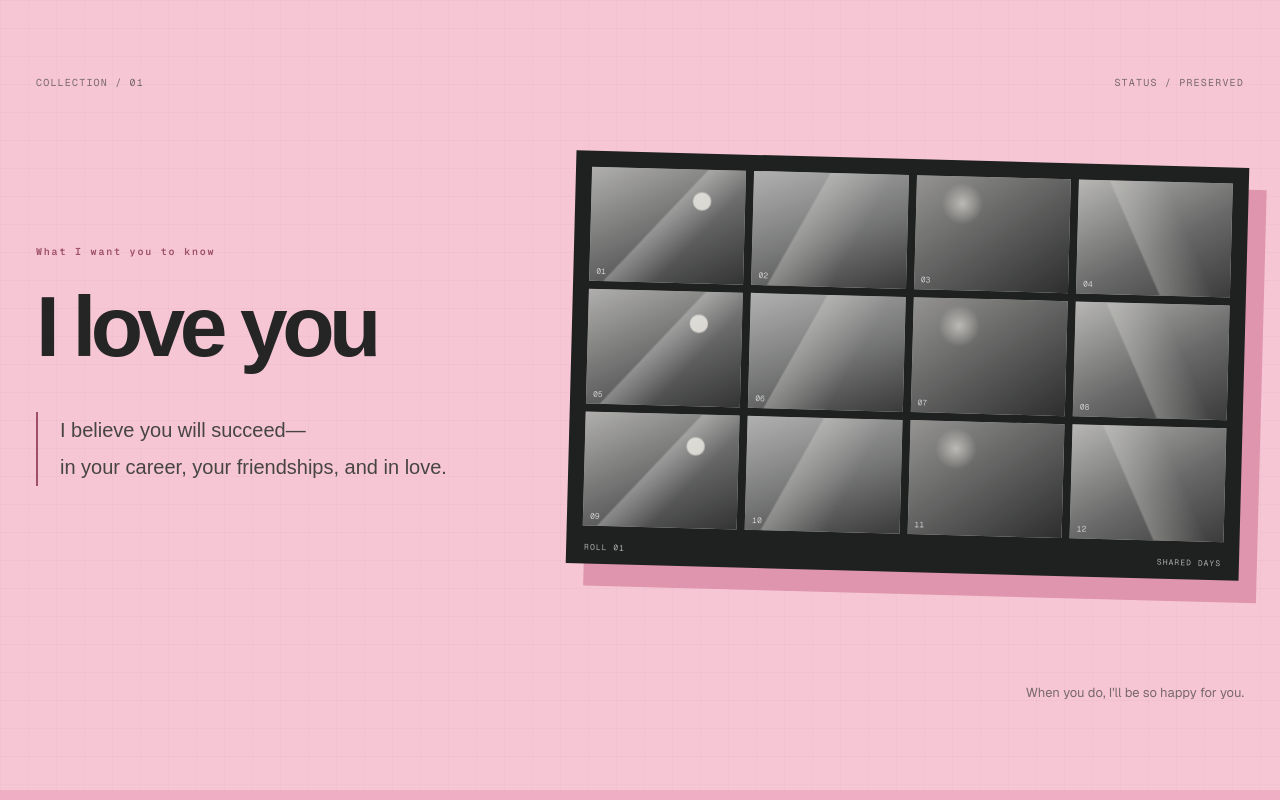
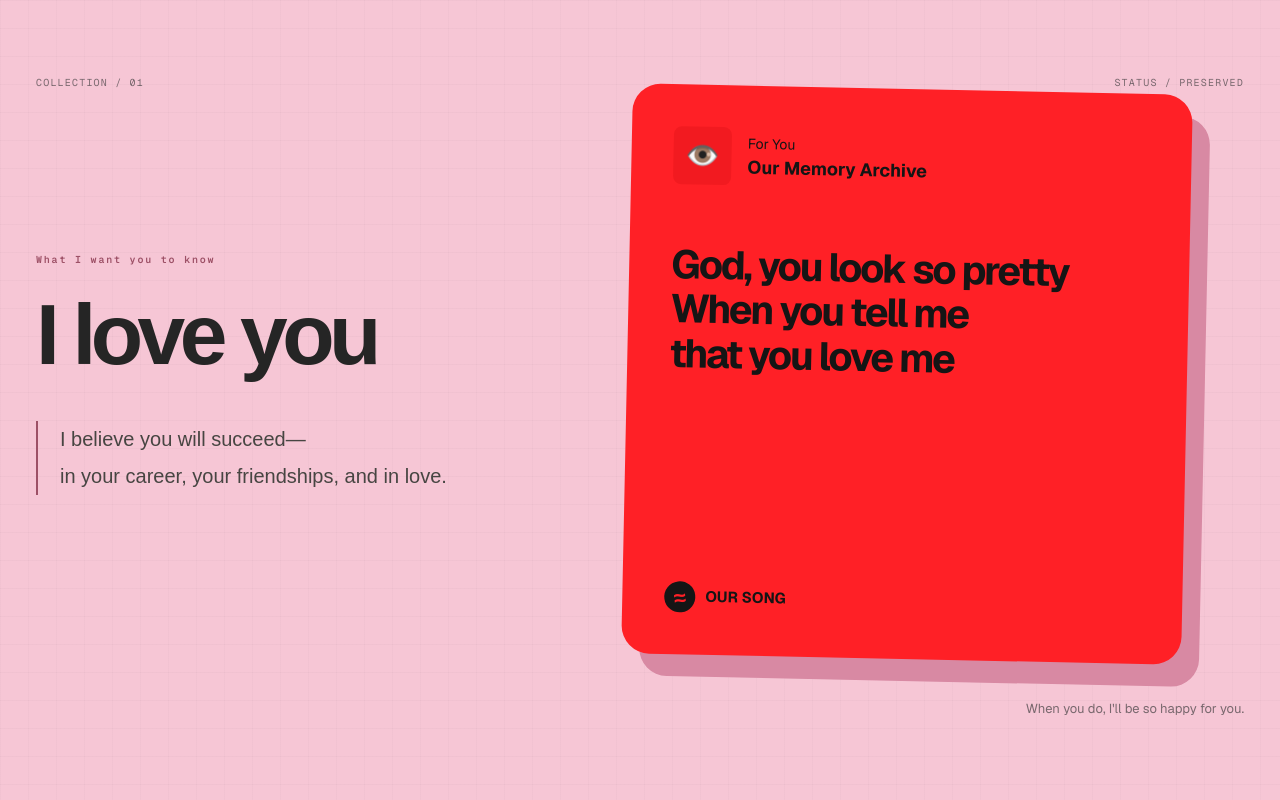
Before and after one commit to jeff960149-rgb/our-memory-archive, a Next.js app: page / in a window 1280 px wide. Shown: the top 800 px of the page. Built offline with nearby package versions, Linux system fonts and the light colour scheme.

Commit message:
Replace contact sheet with a lyric card

```diff
--- a/app/globals.css
+++ b/app/globals.css
@@ -214,6 +214,74 @@ h1 {
   color: rgba(255, 255, 255, 0.64);
   font: 8px var(--font-geist-mono), monospace;
   letter-spacing: 0.13em;
+}
+
+.lyric-card {
+  width: min(560px, 92%);
+  min-height: 570px;
+  align-self: center;
+  justify-self: center;
+  display: flex;
+  flex-direction: column;
+  padding: 42px;
+  color: #151515;
+  background: #ff2026;
+  border-radius: 28px;
+  box-shadow: 18px 22px 0 #d889a3;
+  transform: rotate(1.2deg);
+}
+
+.lyric-card-header {
+  display: flex;
+  align-items: center;
+  gap: 16px;
+  font-size: 14px;
+  line-height: 1.2;
+}
+
+.lyric-card-header div {
+  display: grid;
+  gap: 4px;
+}
+
+.lyric-card-header strong {
+  font-size: 18px;
+}
+
+.lyric-eye {
+  display: grid;
+  width: 58px;
+  height: 58px;
+  place-items: center;
+  background: rgba(180, 0, 8, 0.18);
+  border-radius: 8px;
+  font-size: 27px;
+}
+
+.lyric-lines {
+  margin: 58px 0 48px;
+  font: 700 clamp(34px, 3.1vw, 48px)/1.12 var(--font-geist-sans), sans-serif;
+  letter-spacing: -0.055em;
+}
+
+.lyric-card-footer {
+  display: flex;
+  align-items: center;
+  gap: 10px;
+  margin-top: auto;
+  font-size: 15px;
+}
+
+.sound-mark {
+  display: grid;
+  width: 31px;
+  height: 31px;
+  place-items: center;
+  color: #ff2026;
+  background: #151515;
+  border-radius: 50%;
+  font: 700 22px/1 var(--font-geist-sans), sans-serif;
+  transform: rotate(-8deg);
 }
 
 .hero-caption {
@@ -461,7 +529,8 @@ footer p {
     grid-column: 1;
   }
 
-  .contact-sheet {
+  .contact-sheet,
+  .lyric-card {
     max-width: 760px;
   }
 
@@ -517,6 +586,19 @@ footer p {
     gap: 5px;
     padding: 10px 10px 32px;
     box-shadow: 9px 11px 0 var(--paper-deep);
+  }
+
+  .lyric-card {
+    width: 100%;
+    min-height: 440px;
+    padding: 28px;
+    border-radius: 22px;
+    box-shadow: 9px 11px 0 #d889a3;
+  }
+
+  .lyric-lines {
+    margin: 42px 0 36px;
+    font-size: 35px;
   }
 
   .records {
--- a/app/page.tsx
+++ b/app/page.tsx
@@ -51,15 +51,24 @@ export default function Home() {
             in your career, your friendships, and in love.
           </p>
         </div>
-        <div className="contact-sheet" aria-label="Placeholders for memory photographs">
-          {Array.from({ length: 12 }, (_, index) => (
-            <div className={`frame frame-${(index % 4) + 1}`} key={index}>
-              <span>{String(index + 1).padStart(2, "0")}</span>
+        <div className="lyric-card" aria-label="A love note styled as a music card">
+          <div className="lyric-card-header">
+            <span className="lyric-eye" aria-hidden="true">👁️</span>
+            <div>
+              <span>For You</span>
+              <strong>Our Memory Archive</strong>
             </div>
-          ))}
-          <div className="sheet-label">
-            <span>ROLL 01</span>
-            <span>SHARED DAYS</span>
+          </div>
+          <p className="lyric-lines">
+            God, you look so pretty
+            <br />
+            When you tell me
+            <br />
+            that you love me
+          </p>
+          <div className="lyric-card-footer">
+            <span className="sound-mark" aria-hidden="true">≈</span>
+            <strong>OUR SONG</strong>
           </div>
         </div>
         <p className="hero-caption">When you do, I&apos;ll be so happy for you.</p>
```
Also changed, not shown: 2 other files (tests, documents, lock files or other folders).
